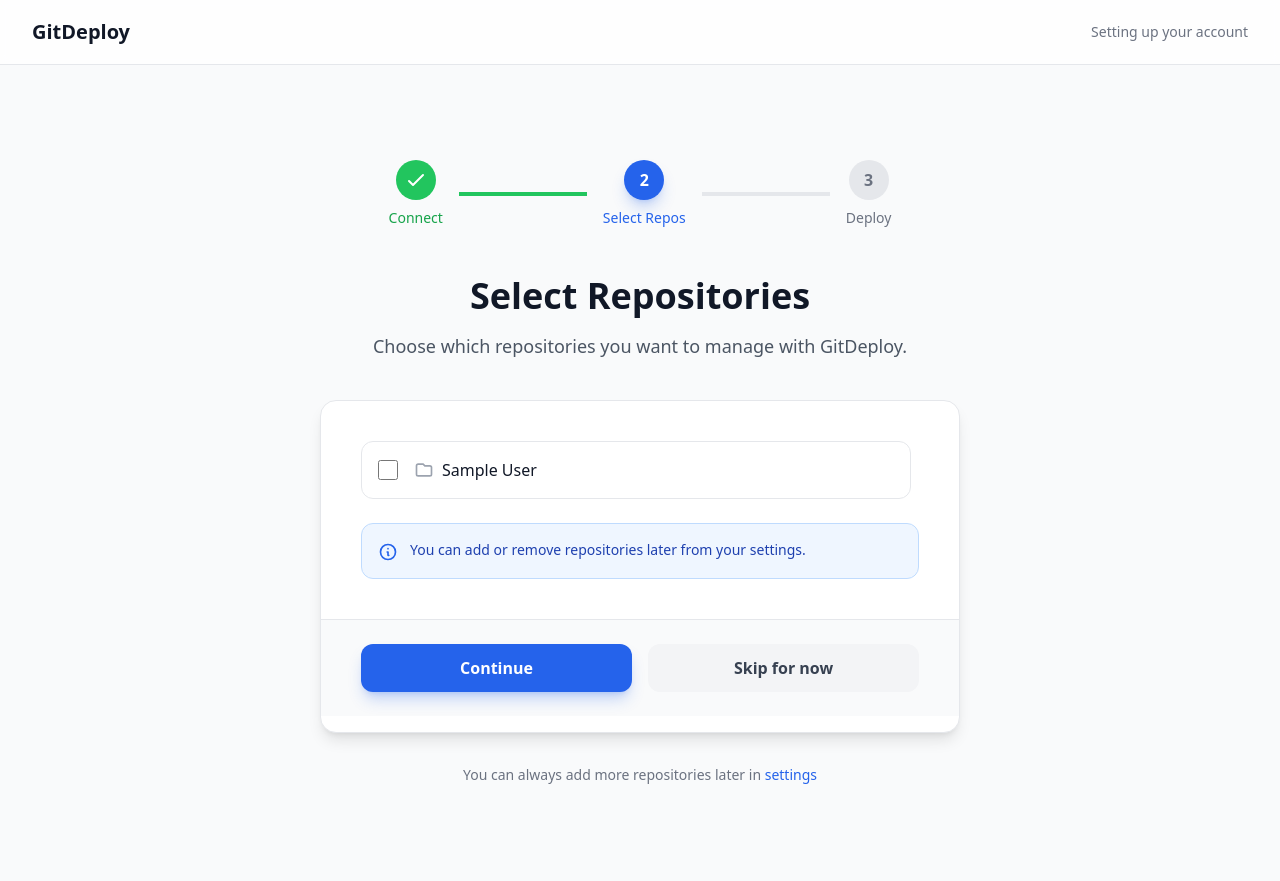
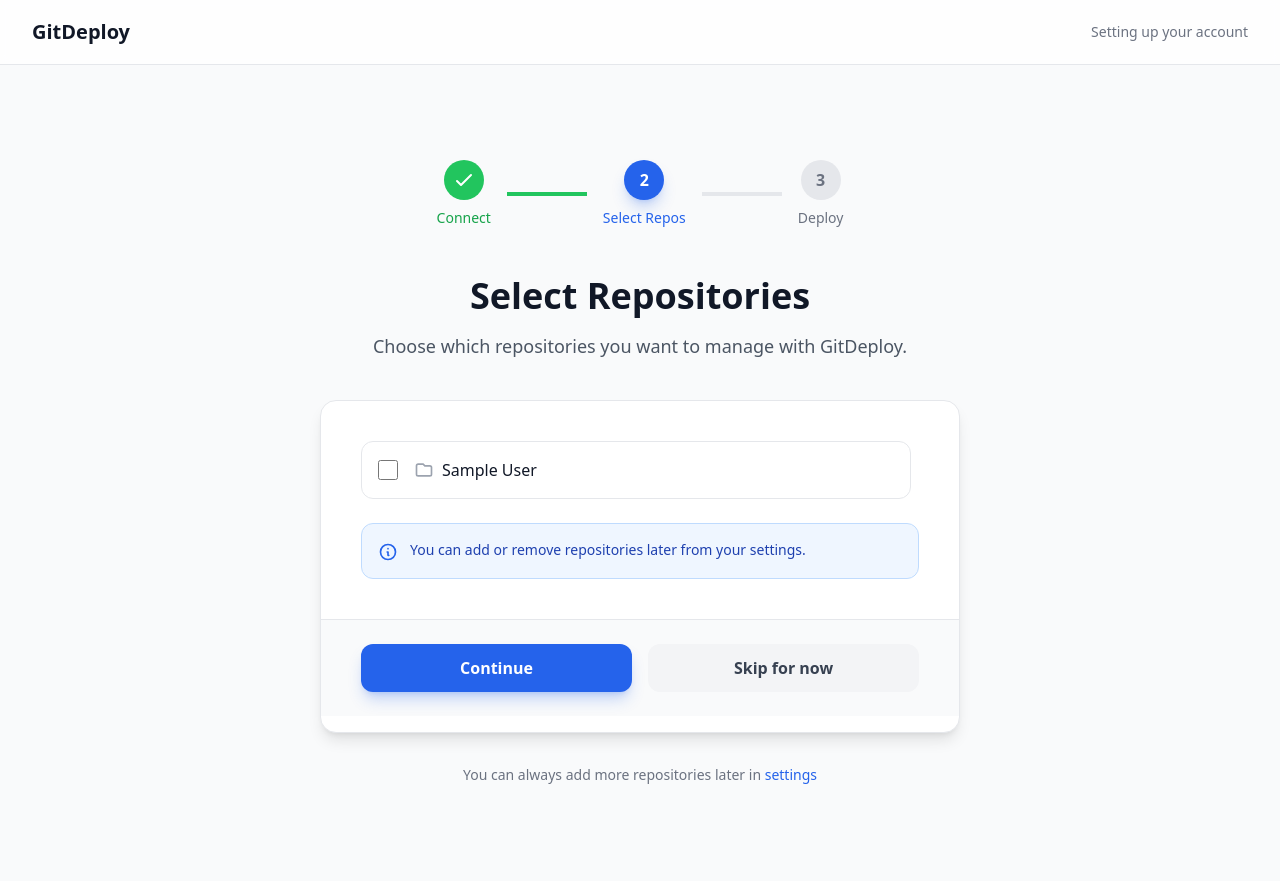
Before and after one commit to donedgardo/gitlaunch, a Node project: template src/templates/onboarding/select-repos.hbs in a window 1280 px wide. Run offline with Node 20 templates, Linux system fonts and the light colour scheme; the template is opened without the code that fills it: most values are stand-ins (such as "Sample title", 1, 10 or a date in 2020); style sheets or scripts are compiled from the project's sources; some libraries are stand-ins or nearby versions.

Commit message:
style: improve onboarding pages styling with proper layout
- Add layout wrapper for CSS to be applied
- Fix SVG icon sizing with inline styles
- Fix progress stepper horizontal layout
- Add hx-boost="false" to skip link

Co-Authored-By: Claude Opus 4.5 <noreply@anthropic.com>

```diff
--- a/src/templates/onboarding/select-repos.hbs
+++ b/src/templates/onboarding/select-repos.hbs
@@ -17,33 +17,33 @@
   <div class="max-w-2xl mx-auto px-4 py-16 sm:py-24">
     <!-- Progress Steps -->
     <div class="mb-12">
-      <div class="flex items-center justify-center">
-        <div class="flex items-center">
+      <div style="display: flex; align-items: center; justify-content: center;">
+        <div style="display: flex; align-items: center;">
           <!-- Step 1: Complete -->
-          <div class="flex flex-col items-center">
-            <div class="w-10 h-10 bg-green-500 rounded-full flex items-center justify-center text-white">
-              <svg class="w-6 h-6" fill="none" stroke="currentColor" viewBox="0 0 24 24">
+          <div style="display: flex; flex-direction: column; align-items: center;">
+            <div style="width: 40px; height: 40px; display: flex; align-items: center; justify-content: center;" class="bg-green-500 rounded-full text-white">
+              <svg style="width: 24px; height: 24px;" fill="none" stroke="currentColor" viewBox="0 0 24 24">
                 <path stroke-linecap="round" stroke-linejoin="round" stroke-width="2" d="M5 13l4 4L19 7"></path>
               </svg>
             </div>
             <span class="mt-2 text-sm text-green-600 dark:text-green-400">Connect</span>
           </div>
 
-          <div class="w-20 sm:w-32 h-1 bg-green-500 mx-4"></div>
+          <div style="width: 80px; height: 4px;" class="bg-green-500 mx-4"></div>
 
           <!-- Step 2: Current -->
-          <div class="flex flex-col items-center">
-            <div class="w-10 h-10 bg-blue-600 rounded-full flex items-center justify-center text-white font-semibold shadow-lg shadow-blue-600/25">
+          <div style="display: flex; flex-direction: column; align-items: center;">
+            <div style="width: 40px; height: 40px; display: flex; align-items: center; justify-content: center;" class="bg-blue-600 rounded-full text-white font-semibold shadow-lg shadow-blue-600/25">
               2
             </div>
             <span class="mt-2 text-sm font-medium text-blue-600">Select Repos</span>
           </div>
 
-          <div class="w-20 sm:w-32 h-1 bg-gray-200 dark:bg-gray-700 mx-4"></div>
+          <div style="width: 80px; height: 4px;" class="bg-gray-200 dark:bg-gray-700 mx-4"></div>
 
           <!-- Step 3: Pending -->
-          <div class="flex flex-col items-center">
-            <div class="w-10 h-10 bg-gray-200 dark:bg-gray-700 rounded-full flex items-center justify-center text-gray-500 dark:text-gray-400 font-semibold">
+          <div style="display: flex; flex-direction: column; align-items: center;">
+            <div style="width: 40px; height: 40px; display: flex; align-items: center; justify-content: center;" class="bg-gray-200 dark:bg-gray-700 rounded-full text-gray-500 dark:text-gray-400 font-semibold">
               3
             </div>
             <span class="mt-2 text-sm text-gray-500 dark:text-gray-400">Deploy</span>
@@ -78,8 +78,8 @@
                     class="w-5 h-5 text-blue-600 rounded border-gray-300 focus:ring-blue-500 focus:ring-offset-0"
                   />
                   <div class="ml-4 flex-1 min-w-0">
-                    <div class="flex items-center">
-                      <svg class="w-5 h-5 text-gray-400 mr-2 flex-shrink-0" fill="none" stroke="currentColor" viewBox="0 0 24 24">
+                    <div style="display: flex; align-items: center;">
+                      <svg style="width: 20px; height: 20px; min-width: 20px;" class="text-gray-400 mr-2" fill="none" stroke="currentColor" viewBox="0 0 24 24">
                         <path stroke-linecap="round" stroke-linejoin="round" stroke-width="2" d="M3 7v10a2 2 0 002 2h14a2 2 0 002-2V9a2 2 0 00-2-2h-6l-2-2H5a2 2 0 00-2 2z"></path>
                       </svg>
                       <span class="text-gray-900 dark:text-white font-medium truncate">{{this.full_name}}</span>
@@ -96,8 +96,8 @@
 
             <!-- Info Box -->
             <div class="mt-6 p-4 bg-blue-50 dark:bg-blue-900/20 border border-blue-200 dark:border-blue-800 rounded-xl">
-              <div class="flex">
-                <svg class="w-5 h-5 text-blue-600 dark:text-blue-400 mt-0.5 mr-3 flex-shrink-0" fill="none" stroke="currentColor" viewBox="0 0 24 24">
+              <div style="display: flex;">
+                <svg style="width: 20px; height: 20px; min-width: 20px;" class="text-blue-600 dark:text-blue-400 mt-0.5 mr-3" fill="none" stroke="currentColor" viewBox="0 0 24 24">
                   <path stroke-linecap="round" stroke-linejoin="round" stroke-width="2" d="M13 16h-1v-4h-1m1-4h.01M21 12a9 9 0 11-18 0 9 9 0 0118 0z"></path>
                 </svg>
                 <p class="text-sm text-blue-800 dark:text-blue-200">
@@ -108,8 +108,8 @@
           {{else}}
             <!-- Empty State -->
             <div class="text-center py-12">
-              <div class="w-16 h-16 bg-gray-100 dark:bg-gray-700 rounded-full flex items-center justify-center mx-auto mb-4">
-                <svg class="w-8 h-8 text-gray-400" fill="none" stroke="currentColor" viewBox="0 0 24 24">
+              <div style="width: 64px; height: 64px; display: flex; align-items: center; justify-content: center;" class="bg-gray-100 dark:bg-gray-700 rounded-full mx-auto mb-4">
+                <svg style="width: 32px; height: 32px;" class="text-gray-400" fill="none" stroke="currentColor" viewBox="0 0 24 24">
                   <path stroke-linecap="round" stroke-linejoin="round" stroke-width="2" d="M3 7v10a2 2 0 002 2h14a2 2 0 002-2V9a2 2 0 00-2-2h-6l-2-2H5a2 2 0 00-2 2z"></path>
                 </svg>
               </div>
@@ -120,9 +120,10 @@
               <a
                 href="https://github.com/apps/gitlaunchapp/installations/new"
                 hx-boost="false"
-                class="inline-flex items-center mt-6 text-blue-600 hover:text-blue-700 font-medium"
+                style="display: inline-flex; align-items: center;"
+                class="mt-6 text-blue-600 hover:text-blue-700 font-medium"
               >
-                <svg class="w-5 h-5 mr-2" fill="none" stroke="currentColor" viewBox="0 0 24 24">
+                <svg style="width: 20px; height: 20px; min-width: 20px;" class="mr-2" fill="none" stroke="currentColor" viewBox="0 0 24 24">
                   <path stroke-linecap="round" stroke-linejoin="round" stroke-width="2" d="M10.325 4.317c.426-1.756 2.924-1.756 3.35 0a1.724 1.724 0 002.573 1.066c1.543-.94 3.31.826 2.37 2.37a1.724 1.724 0 001.065 2.572c1.756.426 1.756 2.924 0 3.35a1.724 1.724 0 00-1.066 2.573c.94 1.543-.826 3.31-2.37 2.37a1.724 1.724 0 00-2.572 1.065c-.426 1.756-2.924 1.756-3.35 0a1.724 1.724 0 00-2.573-1.066c-1.543.94-3.31-.826-2.37-2.37a1.724 1.724 0 00-1.065-2.572c-1.756-.426-1.756-2.924 0-3.35a1.724 1.724 0 001.066-2.573c-.94-1.543.826-3.31 2.37-2.37.996.608 2.296.07 2.572-1.065z"></path>
                   <path stroke-linecap="round" stroke-linejoin="round" stroke-width="2" d="M15 12a3 3 0 11-6 0 3 3 0 016 0z"></path>
                 </svg>
@@ -143,6 +144,7 @@
             </button>
             <a
               href="/dashboard"
+              hx-boost="false"
               class="flex-1 px-6 py-3 bg-gray-100 dark:bg-gray-700 text-gray-700 dark:text-gray-300 font-semibold rounded-xl hover:bg-gray-200 dark:hover:bg-gray-600 transition-colors text-center"
             >
               Skip for now
```
Also changed, not shown: src/server/routes/onboarding/index.ts (+17 -9 lines), src/templates/onboarding/install-github.hbs (+16 -16 lines).
